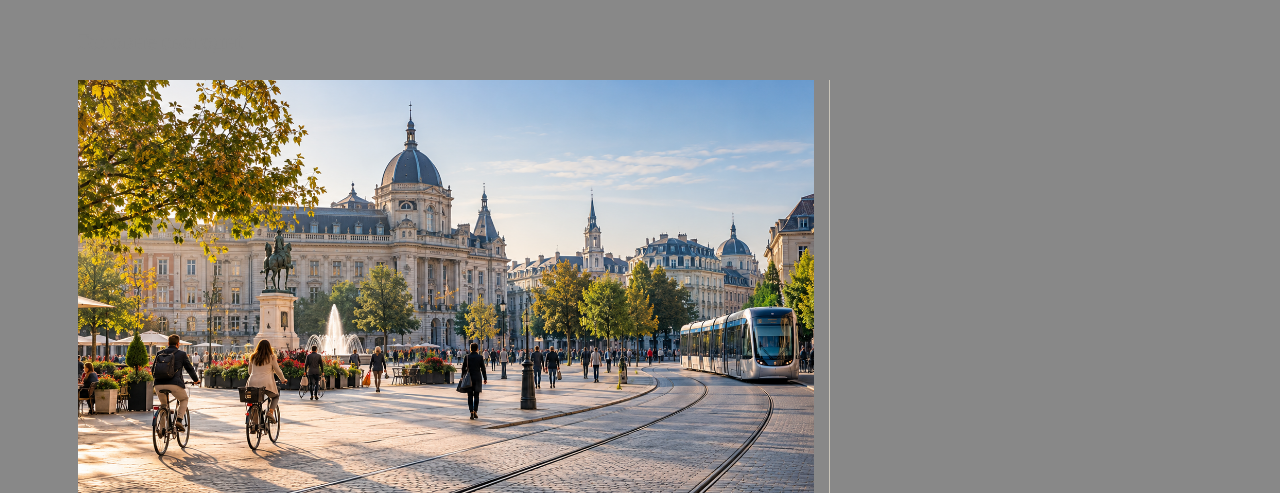
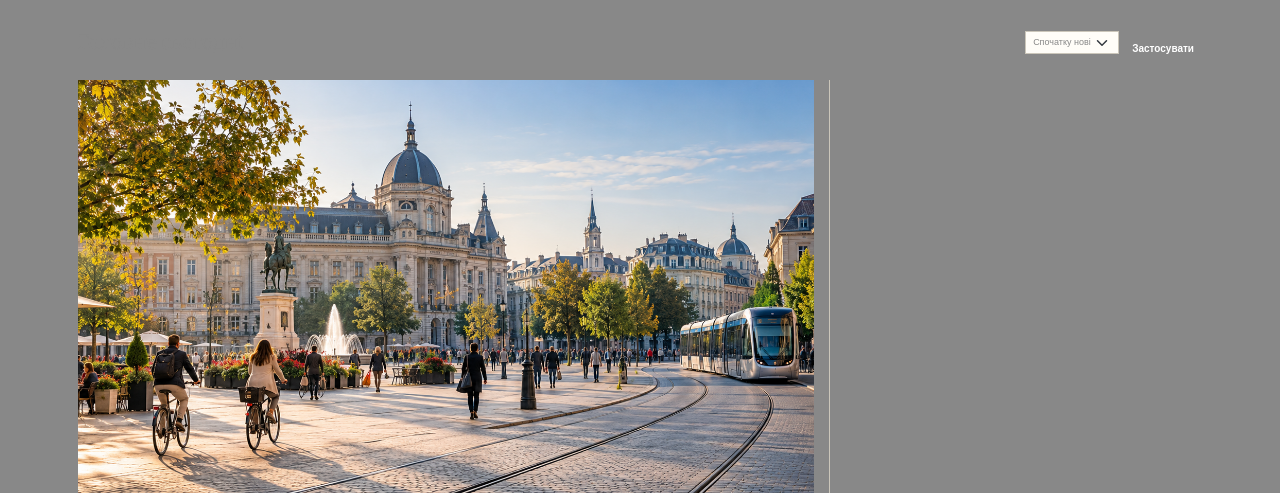
Before and after one commit to VladaEs/djangoNewsPortal, a Django app: page / in a window 1280 px wide. Shown: the part 127-620 px from the top of the page. Run offline with Django 5.2, Linux system fonts and the light colour scheme; tables that the repository leaves empty hold one stand-in row (values such as "Sample post"); some libraries are stand-ins or nearby versions.

Commit message:
select form

```diff
--- a/articles/static/articles/css/main.css
+++ b/articles/static/articles/css/main.css
@@ -269,6 +269,22 @@
     border-bottom: 0;
 }
 
+.lead-section-filter {
+    width: auto;
+    min-width: 5rem;
+    margin-bottom: 0.65rem;
+    border-color: var(--color-rule);
+    border-radius: 0;
+    background-color: var(--color-surface);
+    color: var(--color-text);
+    font-size: 0.9rem;
+}
+
+.lead-section-filter:focus {
+    border-color: var(--color-accent);
+    box-shadow: 0 0 0 0.2rem rgb(165 28 48 / 15%);
+}
+
 .news-card {
     border-top: 3px solid var(--color-accent);
 }
--- /dev/null
+++ b/articles/static/articles/js/article-list.js
@@ -0,0 +1,7 @@
+const leadFilter = document.querySelector("#lead-filter");
+
+if (leadFilter) {
+    leadFilter.addEventListener("change", (event) => {
+        console.log("Selected filter:", event.currentTarget.value);
+    });
+}
--- /dev/null
+++ b/articles/static/articles/js/main.js
@@ -0,0 +1,6 @@
+
+document.addEventListener("DOMContentLoaded", function() {
+    $(document).ready(function(){
+        console.log("jQuery is ready");
+    })
+});
--- a/articles/templates/articles/article_list.html
+++ b/articles/templates/articles/article_list.html
@@ -1,5 +1,6 @@
 {% extends "base.html" %}
 {% load static %}
+
 
 {% block title %}{% if query %}Пошук: {{ query }} · {% endif %}{{ website_settings.site_name }}{% endblock %}
 
@@ -19,7 +20,21 @@
 
     {% if featured_article %}
         <section aria-labelledby="lead-heading">
-            <h1 class="section-heading mb-4" id="lead-heading">Головне сьогодні</h1>
+            <div class="section-title-row d-flex align-items-end justify-content-between gap-3 mb-4">
+                <h1 class="section-heading flex-grow-1 mb-0" id="lead-heading">Головне сьогодні</h1>
+                <form method="get" class="d-flex align-items-end gap-2">
+                    {% if query %}<input type="hidden" name="q" value="{{ query }}">{% endif %}
+                    {% if selected_tag %}<input type="hidden" name="tag" value="{{ selected_tag }}">{% endif %}
+                    <div>
+                        <label class="visually-hidden" for="lead-filter">Сортування новин</label>
+                        <select name="sort" class="form-select lead-section-filter" id="lead-filter">
+                            <option value="new_first"{% if sort == "new_first" %} selected{% endif %}>Спочатку нові</option>
+                            <option value="old_first"{% if sort == "old_first" %} selected{% endif %}>Спочатку старі</option>
+                        </select>
+                    </div>
+                    <button class="btn btn-editorial rounded-0" type="submit">Застосувати</button>
+                </form>
+            </div>
 
             <div class="row g-4">
                 <div class="col-lg-8 lead-column pe-lg-4">
@@ -84,3 +99,7 @@
     {% endif %}
 </div>
 {% endblock %}
+
+{% block page_scripts %}
+    <script src="{% static 'articles/js/article-list.js' %}" defer></script>
+{% endblock %}
--- a/articles/templates/base.html
+++ b/articles/templates/base.html
@@ -8,6 +8,14 @@
     <title>{% block title %}{{ website_settings.site_name }}{% endblock %}</title>
     <link href="https://cdn.jsdelivr.net/npm/bootstrap@5.3.8/dist/css/bootstrap.min.css" rel="stylesheet" integrity="sha384-sRIl4kxILFvY47J16cr9ZwB07vP4J8+LH7qKQnuqkuIAvNWLzeN8tE5YBujZqJLB" crossorigin="anonymous">
     <link rel="stylesheet" href="{% static 'articles/css/main.css' %}">
+    <script src="{% static 'articles/js/main.js' %}"></script>
+
+    <!-- jQuery -->
+    <script src="https://code.jquery.com/jquery-4.0.0.min.js" integrity="sha256-OaVG6prZf4v69dPg6PhVattBXkcOWQB62pdZ3ORyrao=" crossorigin="anonymous"></script>
+
+
+
+    {% block page_scripts %}{% endblock %}
 </head>
 <body class="d-flex flex-column min-vh-100">
     <a class="skip-link" href="#main-content">Перейти до матеріалів</a>
--- a/articles/views.py
+++ b/articles/views.py
@@ -25,12 +25,19 @@
     #search query and selected tag filtering
     query = request.GET.get("q", "").strip()
     selected_tag = request.GET.get("tag", "").strip()
+    sort = request.GET.get("sort", "new_first")
 
     if query:
         articles = articles.filter(Q(title__icontains=query) | Q(body__icontains=query))
 
     if selected_tag:
         articles = articles.filter(tags__slug=selected_tag)
+
+    if sort == "old_first":
+        articles = articles.order_by("published_at", "created_at")
+    else:
+        sort = "new_first"
+        articles = articles.order_by("-published_at", "-created_at")
 
     article_list = list(articles.distinct()[:12])
 
@@ -43,6 +50,7 @@
             "latest_articles": article_list[3:],
             "query": query,
             "selected_tag": selected_tag,
+            "sort": sort,
         },
     )
 
```
